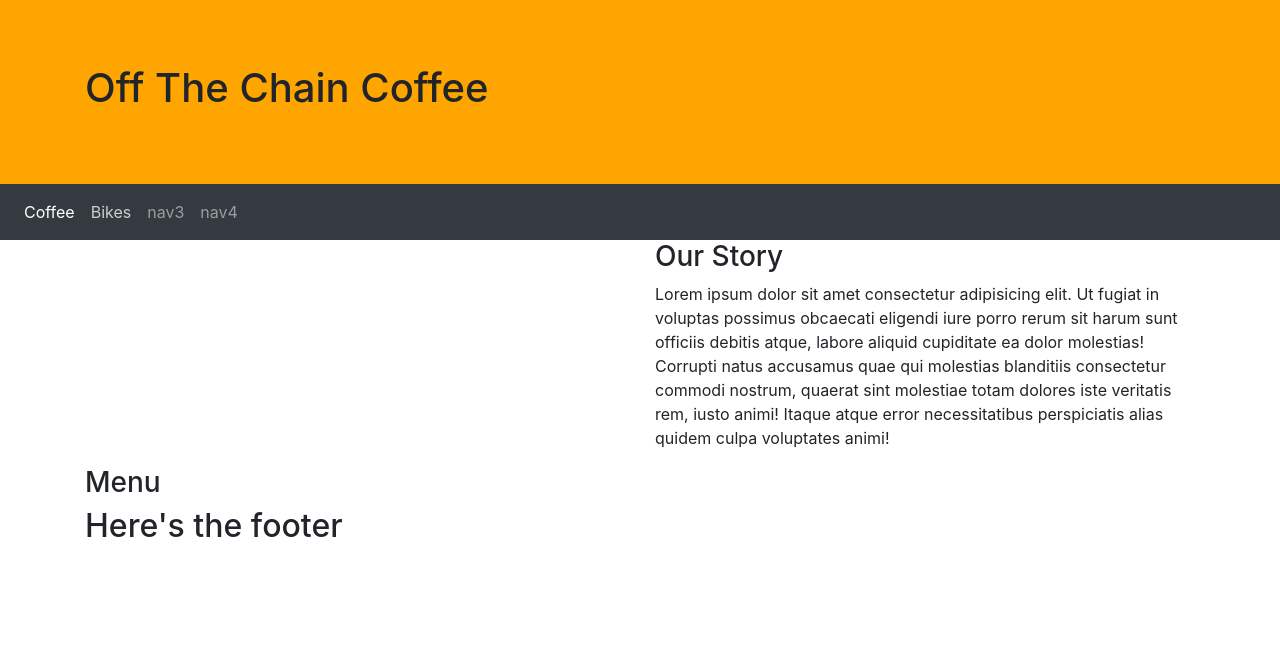
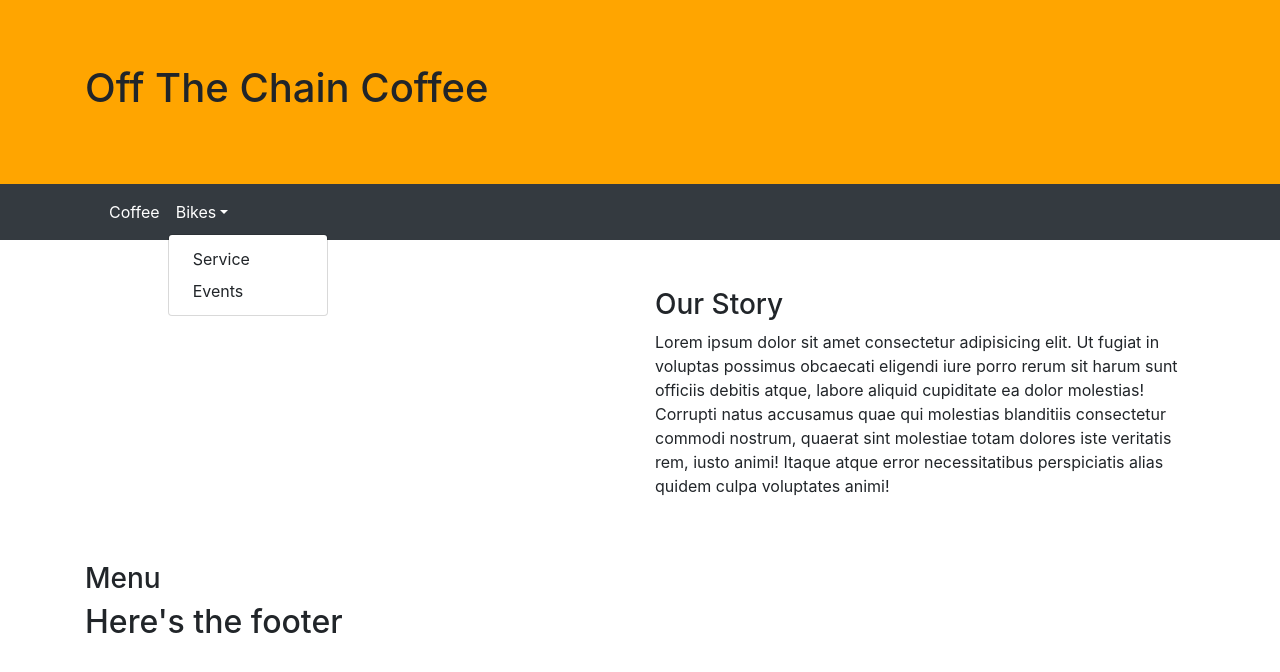
Before and after one commit to clambertcello/offTheChain, a website: page index.html in a window 1280 px wide. Both pictures are taken after a click on the button "Bikes". Drawn offline with nearby package versions, Linux system fonts and the light colour scheme.

Commit message:
Nav dropdown

```diff
--- a/index.html
+++ b/index.html
@@ -27,25 +27,32 @@
     </header>
 
     <nav class="navbar navbar-expand-sm navbar-dark bg-dark sticky-top" id="coffeeNav">
+        <div class="container">
             <button class="navbar-toggler" type="button" data-toggle="collapse" data-target="#navList"
                 aria-controls="navList" aria-expanded="false" aria-label="Toggle navigation">
                 <span class="navbar-toggler-icon"></span>
             </button>
             <!--add subscribe button?-->
             <div class="collapse navbar-collapse" id="navList">
-            <ul class="navbar-nav mr-auto">
+                <a class="navbar-brand" href="#"></a>
+                <ul class="navbar-nav">
                     <li class="nav-item active"><a class="nav-link" href="#">Coffee</a></li>
-                <li class="nav-item"><a class="nav-link" href="#">Bikes</a></li>
-                <li class="nav-item"><a class="nav-link" href="#">nav3</a></li>
-                <li class="nav-item"><a class="nav-link" href="#">nav4</a></li>
+                    <li class="nav-item dropdown"><a class="nav-link dropdown-toggle" href="#" id="bikesDropdown"
+                            role="button" data-toggle="dropdown" aria-haspopup="true" aria-expanded="false">Bikes</a>
+                        <div class="dropdown-menu" aria-labelledby="bikesDropdown">
+                            <a class="dropdown-item" href="#">Service</a>
+                            <a class="dropdown-item" href="#">Events</a>
+                        </div>
+                    </li>
                 </ul>
+            </div>
         </div>
     </nav>
 
     <!--main content-->
     <div class="container">
-        <div class="row">
-            <div class="col">
+        <div class="row my-5">
+            <div class="col d-none d-sm-block">
                 <!--Put an image here (of coffee beans?)-->
             </div>
             <div class="col">
```
Lines whose indentation alone changed are shown as unchanged.
